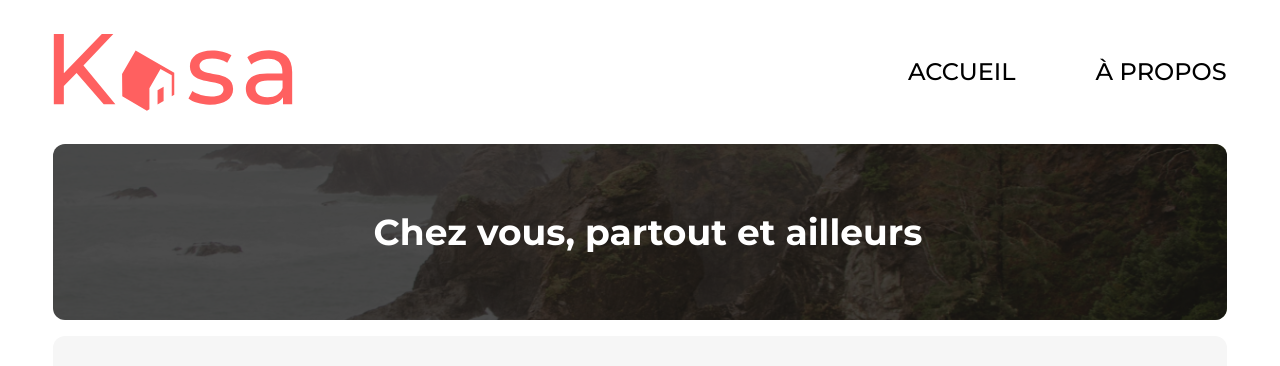
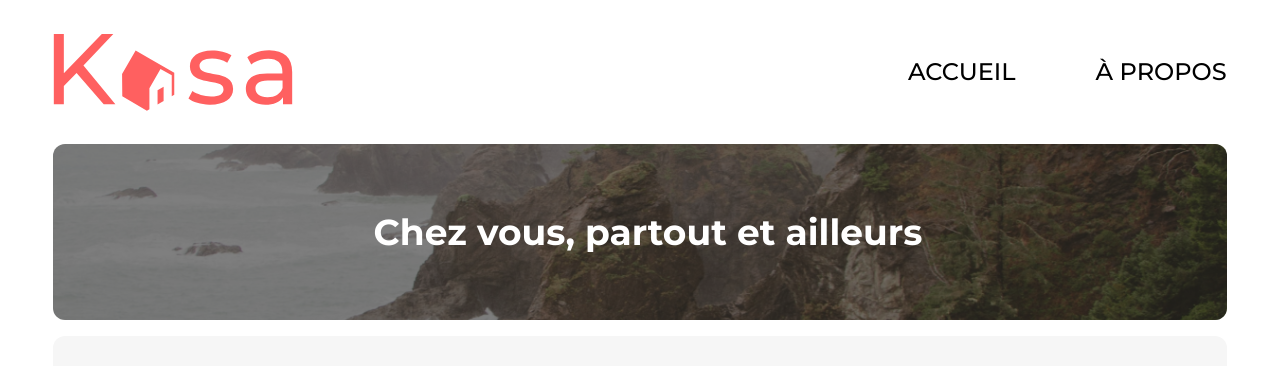
Before and after one commit to ElDucche/Kasa, a React (Vite) app in the folder Kasa/: page / in a window 1280 px wide. Shown: the top 366 px of the page. Built offline with nearby package versions, Linux system fonts and the light colour scheme.

Commit message:
correctif minime visuel

```diff
--- a/Kasa/src/components/layout/Accordeon.tsx
+++ b/Kasa/src/components/layout/Accordeon.tsx
@@ -13,9 +13,9 @@ const Accordeon = ({title, children} : {title:string, children:any}) => {
 
                 </button>
 
-                <p className={`relative -z-10 bg-secondary pt-8 p-4 text-black ${isOpen ? 'animate-reveal' : 'animate-hide'} ${isFirstTime ? 'hidden' : ''}`} >
+                <div className={`relative -z-10 bg-secondary pt-8 p-4 text-black ${isOpen ? 'animate-reveal' : 'animate-hide'} ${isFirstTime ? 'hidden' : ''}`} >
                     {children}
-                </p>
+                </div>
         </div>
     )
 }
--- a/Kasa/src/components/layout/Banner.tsx
+++ b/Kasa/src/components/layout/Banner.tsx
@@ -4,11 +4,11 @@ const Banner = ({title, img} : {title:boolean, img:string}) => {
             <div className={` h-36 lg:h-44 bg-cover rounded-xl bg-center bg-no-repeat`} style={{backgroundImage: `url(${img})`}}>
                 {
                     title ?
-                        <h2 className="font-bold text-white text-4xl h-full bg-black/70 rounded-xl pl-4 flex flex-col justify-center lg:items-center">
+                        <h2 className="font-bold text-white text-4xl h-full bg-black/50 rounded-xl pl-4 flex flex-col justify-center lg:items-center">
                             Chez vous, <br className="lg:hidden"/> partout et ailleurs
                         </h2>
                     :
-                    <h2 className="font-bold text-white text-4xl h-full bg-black/70 rounded-xl pl-4 flex flex-col justify-center lg:items-center">
+                    <h2 className="font-bold text-white text-4xl h-full bg-black/50 rounded-xl pl-4 flex flex-col justify-center lg:items-center">
                     </h2>
                 }
             </div>
```
